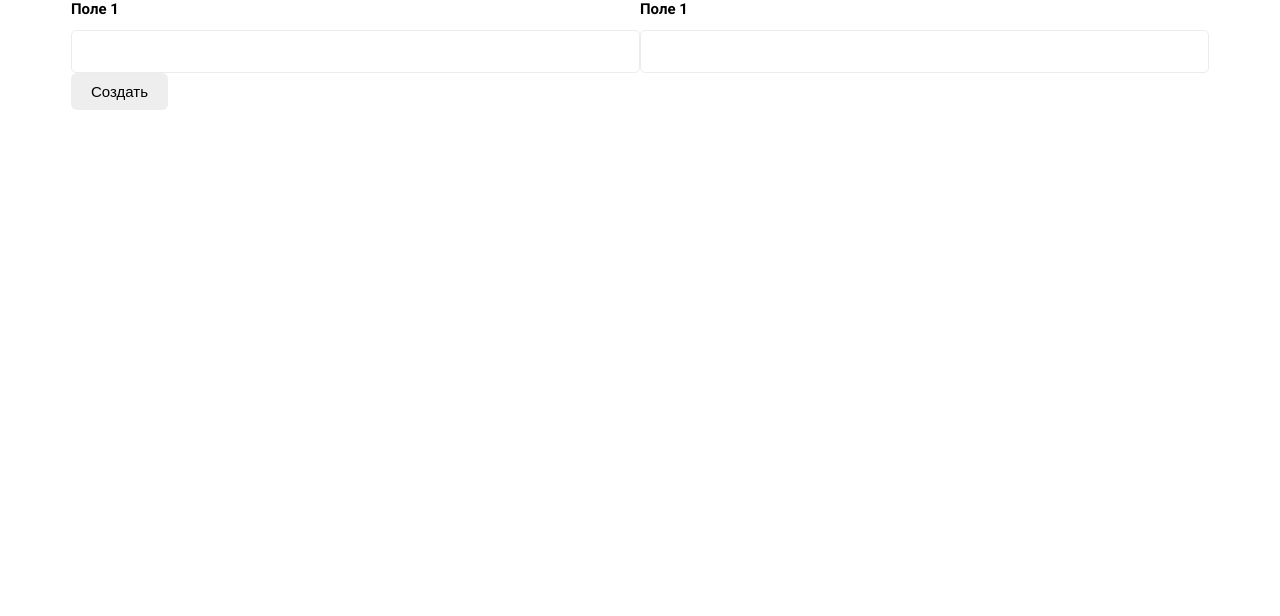
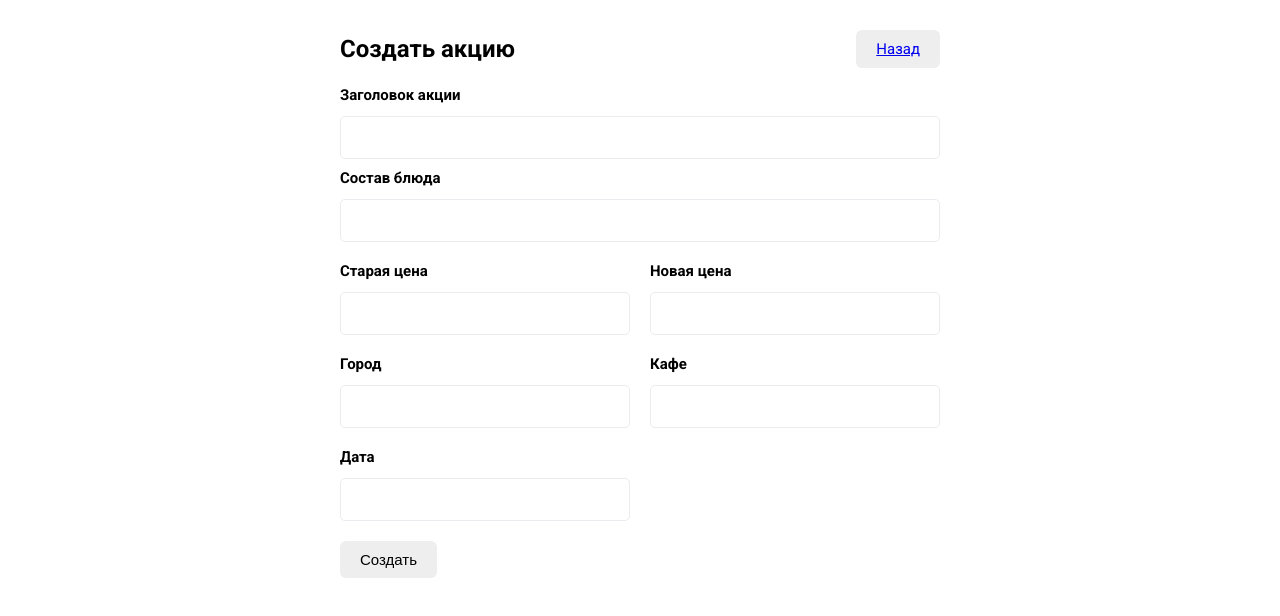
Before and after one commit to abestuzhev/presto-promo-app, a React (Create React App) app: page /admin/create_action in a window 1280 px wide. Shown: the top 616 px of the page. Built offline with nearby package versions, Linux system fonts and the light colour scheme.

Commit message:
add isctive

```diff
--- a/src/components/CreateAction/CreateAction.jsx
+++ b/src/components/CreateAction/CreateAction.jsx
@@ -1,4 +1,5 @@
 import React from "react";
+import { NavLink } from "react-router-dom";
 import CreateActionForm from "./CreateActionForm";
 
 
@@ -13,7 +14,12 @@ class CreateAction extends React.Component {
         return (
             <div className="page-content">
                 <div className="layout">
-                    <div className="create">
+                    <div className="page-operation">
+                        <div className="page-header">
+                            <h1 className="page-title">Создать акцию</h1>
+                            <NavLink className="c-btn" to="/admin">Назад</NavLink>
+                        </div>
+
                         <CreateActionForm onSubmit={this.onSubmit}/>
                     </div>
                 </div>
--- a/src/components/CreateAction/CreateActionForm.jsx
+++ b/src/components/CreateAction/CreateActionForm.jsx
@@ -5,18 +5,53 @@ const CreateActionForm = (props) => {
     return (
         <form className="c-form" onSubmit={props.handleSubmit}>
 
-            <div className="c-form-grid">
-                <div className="c-form-grid__item">
-                    <label htmlFor="" className="c-label">Поле 1</label>
+            <div className="c-form__item">
+
+                <div className="c-form-box">
+                    <label htmlFor="" className="c-label">Заголовок акции</label>
                     <Field component="input" name="actionTitle" type="text" className="c-input"/>
                 </div>
-                <div className="c-form-grid__item">
-                    <label htmlFor="" className="c-label">Поле 1</label>
+                <div className="c-form-box">
+                    <label htmlFor="" className="c-label">Состав блюда</label>
                     <Field component="input" name="actionDescription" type="text" className="c-input"/>
                 </div>
             </div>
+            <div className="c-form__item">
+                <div className="c-form-grid">
+                    <div className="c-form-grid__item">
+                        <label htmlFor="" className="c-label">Старая цена</label>
+                        <Field component="input" name="actionOldPrice" type="text" className="c-input"/>
+                    </div>
+                    <div className="c-form-grid__item">
+                        <label htmlFor="" className="c-label">Новая цена</label>
+                        <Field component="input" name="actionNewPrice" type="text" className="c-input"/>
+                    </div>
+                </div>
+            </div>
+            <div className="c-form__item">
+                <div className="c-form-grid">
+                    <div className="c-form-grid__item">
+                        <label htmlFor="" className="c-label">Город</label>
+                        <Field component="input" name="actionCity" type="text" className="c-input"/>
+                    </div>
+                    <div className="c-form-grid__item">
+                        <label htmlFor="" className="c-label">Кафе</label>
+                        <Field component="input" name="actionCafe" type="text" className="c-input"/>
+                    </div>
+                </div>
+            </div>
+            <div className="c-form__item">
+                <div className="c-form-grid">
+                    <div className="c-form-grid__item">
+                        <label htmlFor="" className="c-label">Дата</label>
+                        <Field component="input" name="actionDate" type="text" className="c-input"/>
+                    </div>
+                </div>
+            </div>
 
-            <div className="c-form-item">
+
+
+            <div className="c-form__item">
                 <button type="submit" className="c-btn">Создать</button>
             </div>
         </form>
--- a/src/components/Home/Home.jsx
+++ b/src/components/Home/Home.jsx
@@ -1,7 +1,7 @@
 import React from "react";
 import { compose } from "redux";
 import { connect } from "react-redux";
-import { withRouter } from "react-router-dom";
+import { Redirect, withRouter } from "react-router-dom";
 import { generalAPI } from "../../api/api";
 import ActionHome from "./ActionHome";
 
@@ -9,15 +9,27 @@ class Home extends React.Component {
 
     constructor(props) {
         super(props);
+
         this.state = {
+            // должно прийти число или null
             actionId: +this.props.match.params.actionId
+            // isActive: this.props.actions.forEach( a => {
+            //         if(a.id === +this.props.match.params.actionId){
+            //             return a.status
+            //         }
+            //     }
+            // )
         }
-        this.handleAction = this.handleAction.bind(this)
+        this.handleAction = this.handleAction.bind(this);
     }
 
     handleAction(){
         return this.props.actions.map(action => {
+            // debugger
             if(this.state.actionId === action.id){
+                if(!action.status){
+                    return <Redirect to="/" />
+                }
                 return <ActionHome {...action}/>
             }
         });
--- a/src/scss/_action.scss
+++ b/src/scss/_action.scss
@@ -286,8 +286,29 @@
 
 .c-form {
   font-size: 14px;
+
+  &__title {
+    font-size: 24px;
+    margin-bottom: 14px;
+  }
+
+  &-box {
+    margin-bottom: 10px;
+    position: relative;
+
+
+    // .c-label {
+    //   position: absolute;
+    //   top: 50%;
+    //   left: 10px;
+    //   transform: translateY(-50%);
+    // }
+  }
+
   &__item {
     margin-bottom: 20px;
+    // background-color: #f6f8fa;
+    // border: 1px solid #eaecef;
   }
 
   &__footer {
@@ -297,9 +318,12 @@
   &-grid {
     display: flex;
     flex-flow: row wrap;
+    margin-left: -10px;
+    margin-right: -10px;
 
     &__item {
       width: 50%;
+      padding: 0 10px;
     }
   }
 
--- a/src/scss/_dashboard.scss
+++ b/src/scss/_dashboard.scss
@@ -39,6 +39,19 @@ ul {
     background-color:darkred;
 }
 
+.page-content {
+    padding: 30px 0;
+}
+
+.page-operation {
+    max-width: 600px;
+    margin: 0 auto;
+
+    .c-input {
+        background-color: #fafbfc;
+    }
+}
+
 .page-title {
     font-size: 24px;
     line-height: 36px;
@@ -60,7 +73,7 @@ ul {
     //min-width: 1170px;
     height: 56px;
     background-color: rgba(35,40,41,.9);
-    margin-bottom: 30px;
+    // margin-bottom: 30px;
 }
 
 .navigation {
--- a/src/scss/style.scss
+++ b/src/scss/style.scss
@@ -67,9 +67,9 @@ body, html {
     outline: none;
   }
 
-  textarea:focus, input:focus {
-    border-color: transparent !important;
-  }
+//   textarea:focus, input:focus {
+//     border-color: transparent !important;
+//   }
 
   /* ------------------------------------ */
   button {
```
